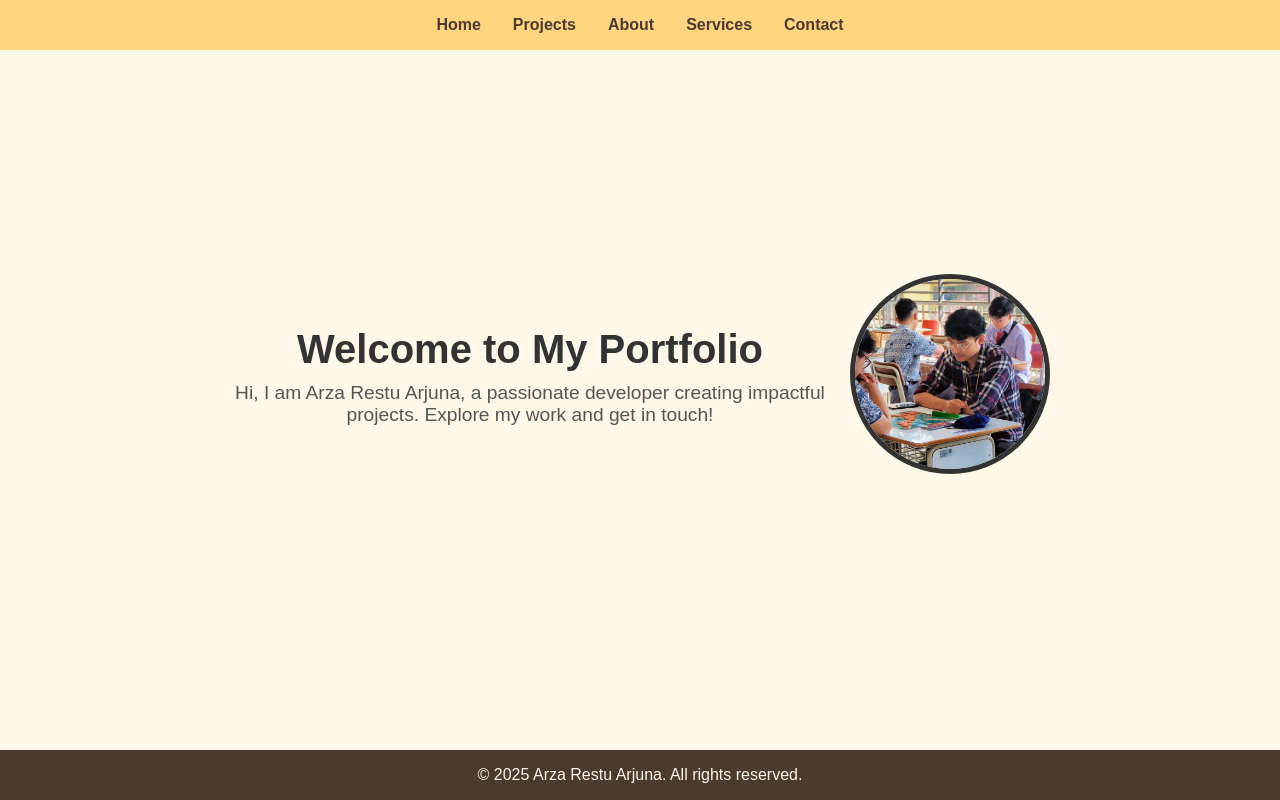
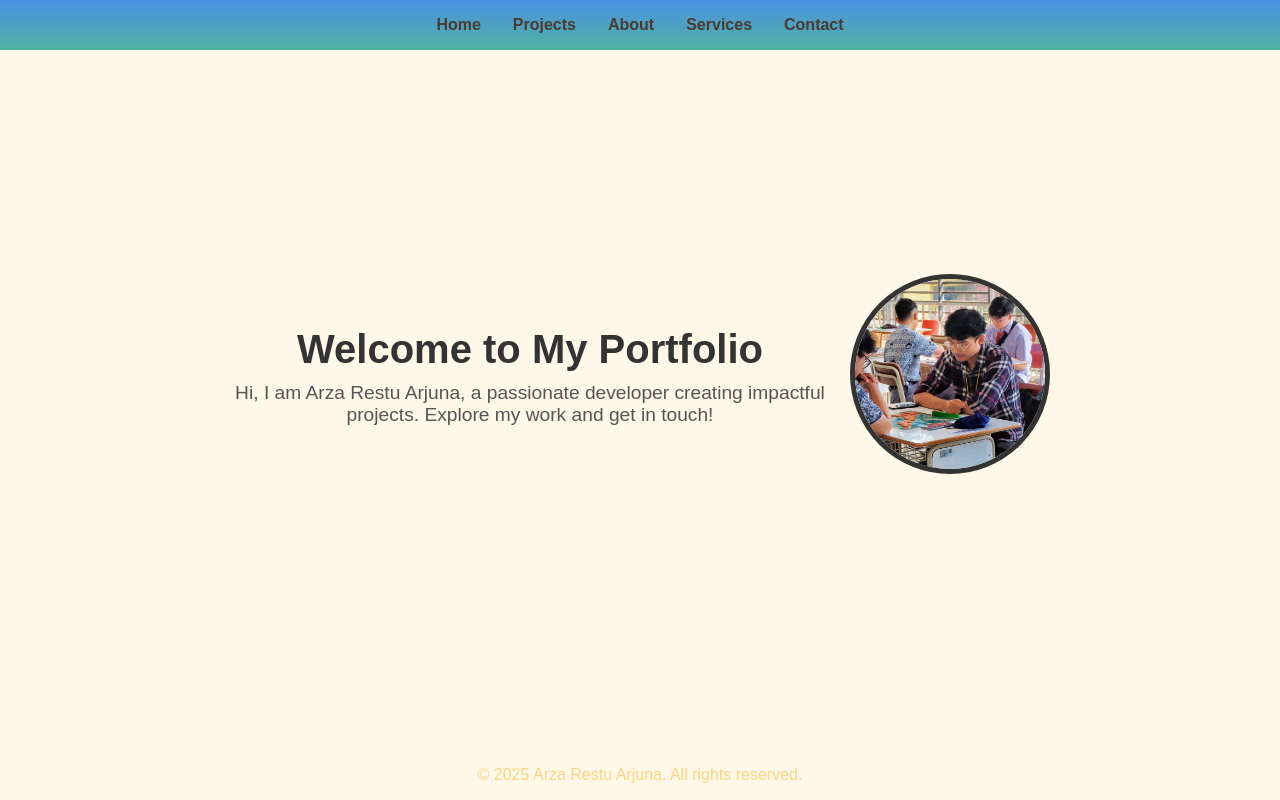
Before and after one commit to Arzaleph/Portofolio, a plain HTML site: page index.html in a window 1280 px wide. Drawn offline with Linux system fonts and the light colour scheme.

Commit message:
Update styles.css

```diff
--- a/styles.css
+++ b/styles.css
@@ -19,7 +19,8 @@ body {
 }
 
 header {
-    background-color: #FFD580; /* Light yellow */
+    background: linear-gradient(to bottom, #4a90e2, #50b3a2);
+    color: #FFD580;
     padding: 1rem 0;
 }
 
@@ -75,8 +76,8 @@ h1, h2 {
 }
 
 footer {
-    background-color: #4B3A30; /* Brown */
-    color: #FFF7E7; /* Cream text */
+    bbackground: linear-gradient(to top, #4a90e2, #50b3a2);
+    color: #FFD580;
     text-align: center;
     padding: 1rem 0;
     margin-top: auto; /* Pushes the footer to the bottom */
```
